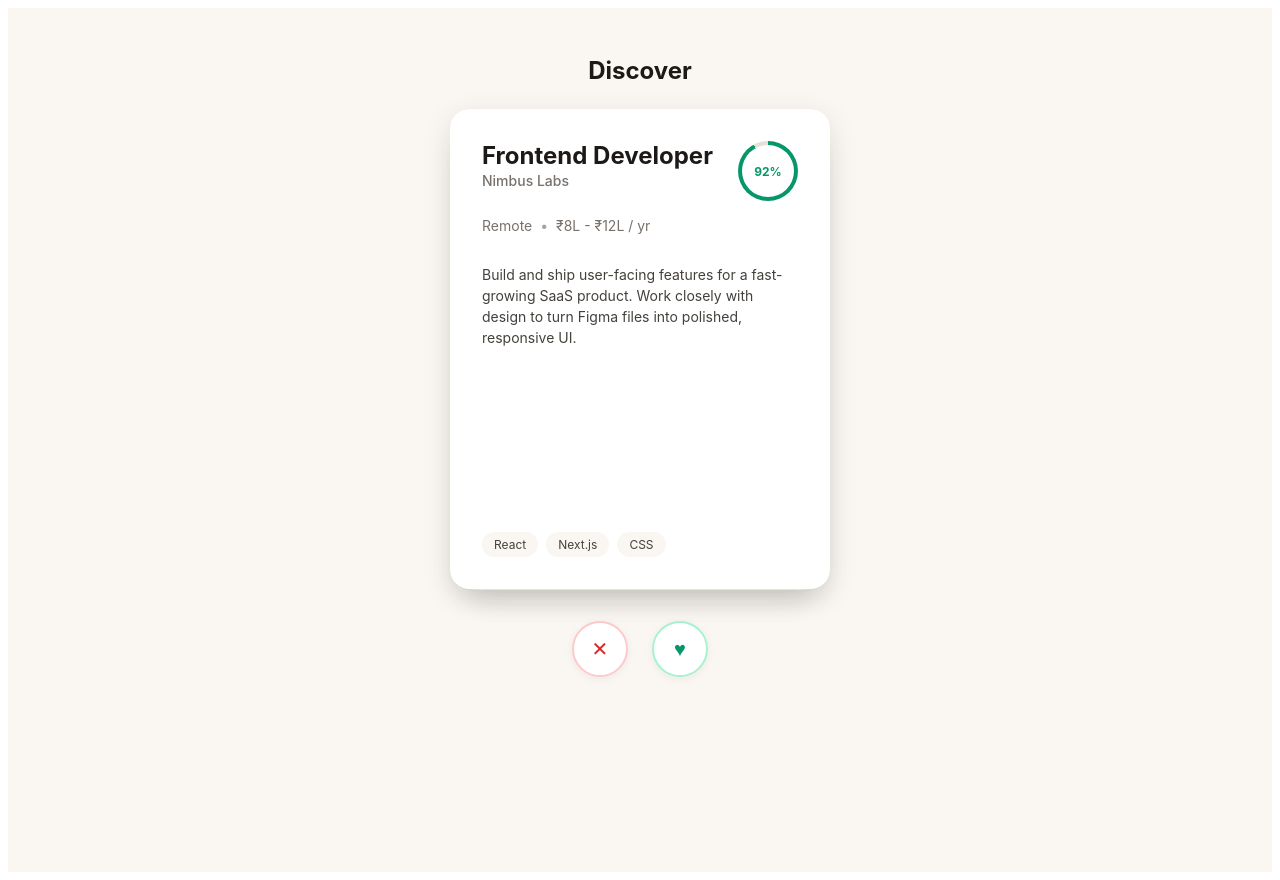
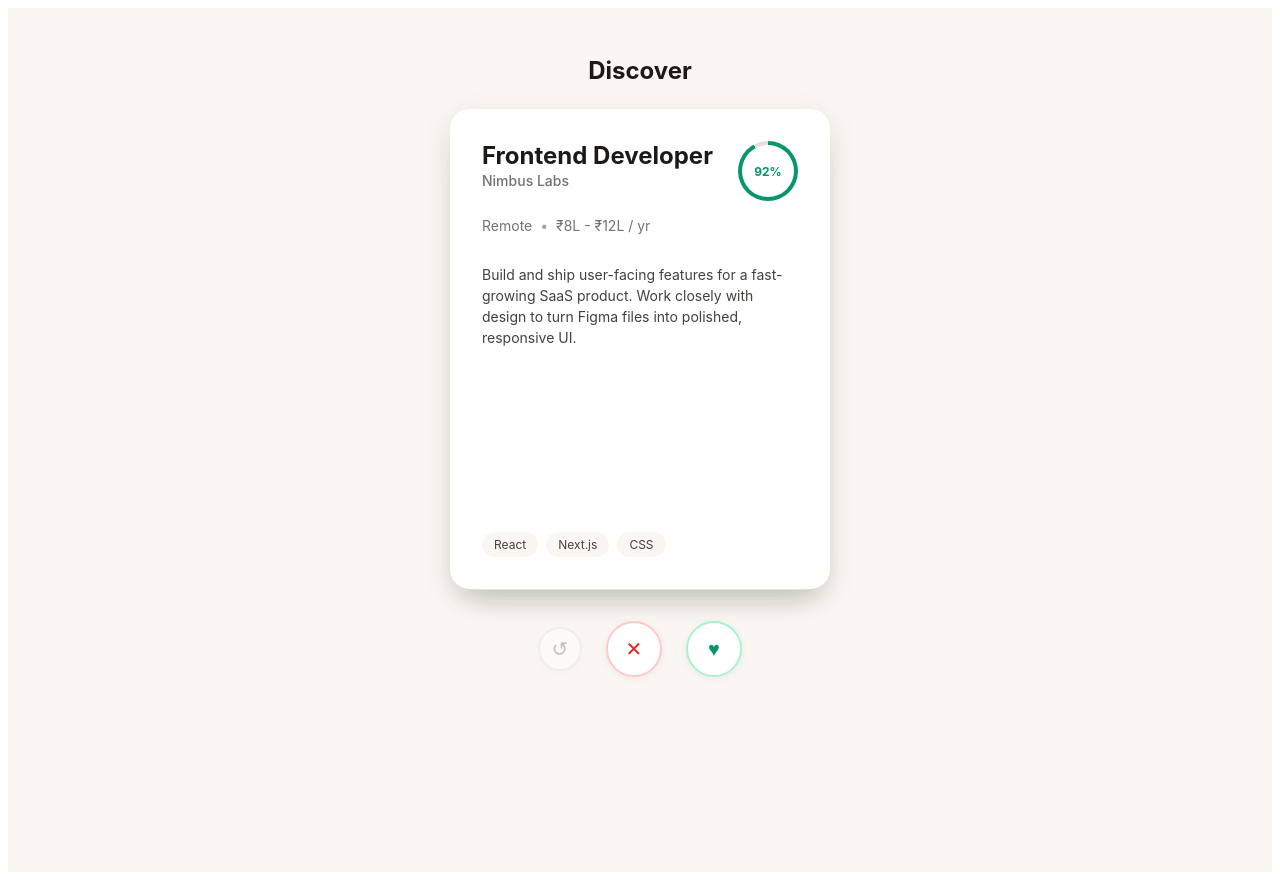
Before and after one commit to vedantpanhale1055-MH/Swipehire, a Next.js app: page /discover in a window 1280 px wide. Built offline with nearby package versions, Linux system fonts and the light colour scheme; no server answers.

Commit message:
Add undo button to discover page swipe actions

```diff
--- a/app/discover/discover.module.css
+++ b/app/discover/discover.module.css
@@ -82,3 +82,21 @@
   color: var(--color-success);
   border: 2px solid var(--color-success-border);
 }
+
+.undoBtn {
+  width: 44px;
+  height: 44px;
+  background: var(--color-surface);
+  color: var(--color-text-muted);
+  border: 2px solid var(--color-border);
+  align-self: center;
+}
+
+.undoBtn:disabled {
+  opacity: 0.4;
+  cursor: not-allowed;
+}
+
+.undoBtn:disabled:active {
+  transform: none;
+}
--- a/app/discover/page.js
+++ b/app/discover/page.js
@@ -10,6 +10,7 @@ export default function DiscoverPage() {
   const [index, setIndex] = useState(0);
   const [savedIds, setSavedIds] = useState([]);
   const [rejectedIds, setRejectedIds] = useState([]);
+  const [history, setHistory] = useState([]); // stack of { jobId, direction }
 
   const stack = jobs.slice(index, index + 3); // top 3 for stack effect
   const currentJob = jobs[index];
@@ -23,8 +24,26 @@ export default function DiscoverPage() {
     } else {
       setRejectedIds((prev) => [...prev, currentJob.id]);
     }
+    setHistory((prev) => [...prev, { jobId: currentJob.id, direction }]);
     setIndex((prev) => prev + 1);
   }
+
+  function handleUndo() {
+    if (history.length === 0 || index === 0) return;
+
+    const last = history[history.length - 1];
+
+    if (last.direction === "right") {
+      setSavedIds((prev) => prev.filter((id) => id !== last.jobId));
+    } else {
+      setRejectedIds((prev) => prev.filter((id) => id !== last.jobId));
+    }
+
+    setHistory((prev) => prev.slice(0, -1));
+    setIndex((prev) => prev - 1);
+  }
+
+  const canUndo = history.length > 0 && index > 0;
 
   return (
     <div className={styles.page}>
@@ -59,8 +78,17 @@ export default function DiscoverPage() {
         )}
       </div>
 
+      <div className={styles.actions}>
+        <button
+          className={`${styles.actionBtn} ${styles.undoBtn}`}
+          onClick={handleUndo}
+          disabled={!canUndo}
+          aria-label="Undo"
+        >
+          ↺
+        </button>
         {!isFinished && (
-        <div className={styles.actions}>
+          <>
             <button
               className={`${styles.actionBtn} ${styles.rejectBtn}`}
               onClick={() => handleSwipe("left")}
@@ -75,8 +103,9 @@ export default function DiscoverPage() {
             >
               ♥
             </button>
+          </>
+        )}
       </div>
-      )}
     </div>
   );
 }
```
Lines whose indentation alone changed are shown as unchanged.
